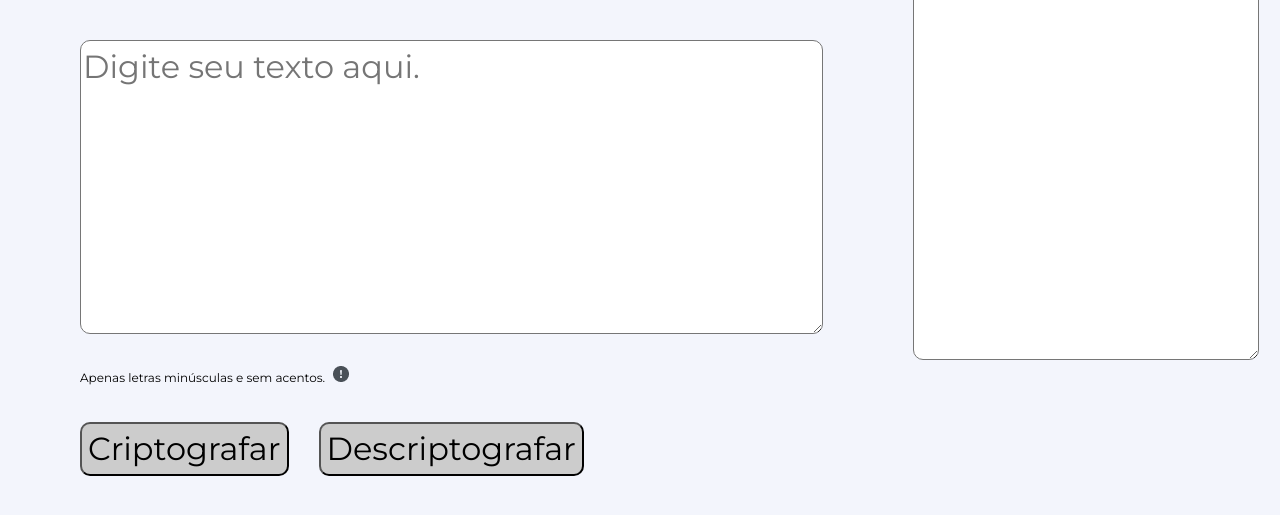
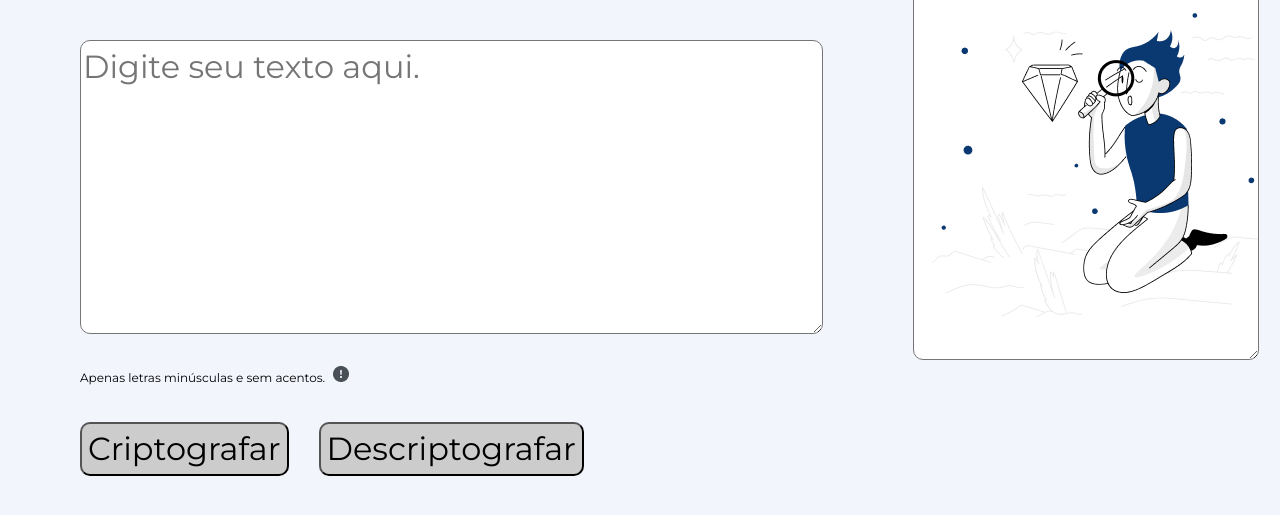
Before and after one commit to jnetto96/decodificador, a plain HTML site: page index.html in a window 1280 px wide. Shown: the part 101-616 px from the top of the page. Drawn offline with Linux system fonts and the light colour scheme.

Commit message:
Update style.css

```diff
--- a/style.css
+++ b/style.css
@@ -42,7 +42,7 @@ main {
     position: relative;
     margin-top: 20px;
     margin-left: 90px;
-    background-image: url(/imagens/imagemlado.png);
+    background-image: url(imagemlado.png);
     background-repeat: no-repeat;
     border-radius: 10px;
     background-position: 18px;
```
